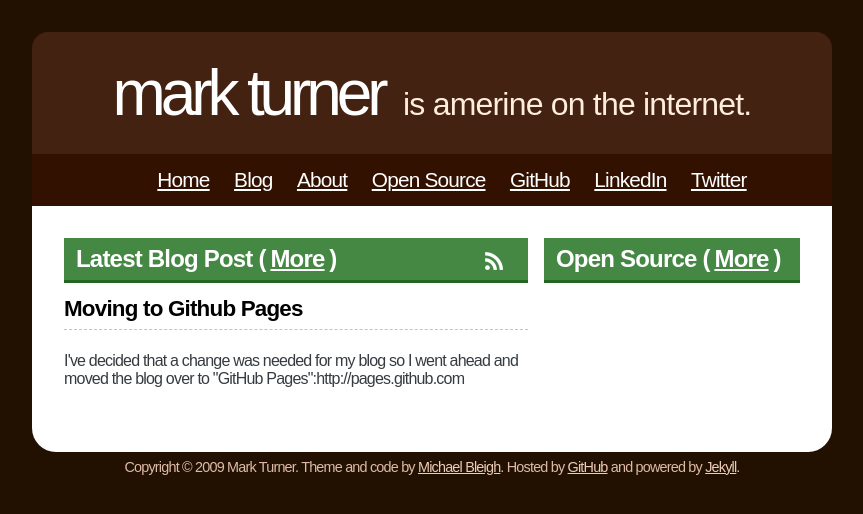
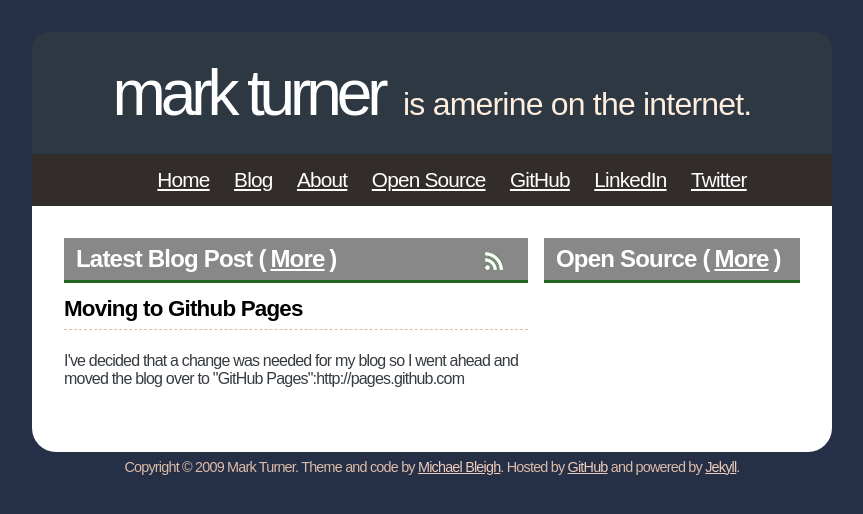
Before and after one commit to amerine/amerine.github.com, a Jekyll site: the page built from index.html, in a window 1280 px wide. Shown: the top 514 px of the page, without its empty margins (208-1071 px from the left). Built offline with Jekyll 4.4.1, drawn with Linux system fonts in a browser that asks for light colours.

Commit message:
Tweaked style

```diff
--- a/stylesheets/master.css
+++ b/stylesheets/master.css
@@ -1,12 +1,12 @@
 body {
   font-family: Arial, sans-serif;
   letter-spacing: -0.05em;
-  background: #210;
+  background: #252f45;
   color: #353B40;
 }
 
 a {
-  color: #262;
+  color: #4a3865;
   font-weight: bold;
 }
 
@@ -28,7 +28,7 @@ a:visited {
 #header {
   text-transform: lowercase;
   text-align: left;
-  background: #421;
+  background: #2d3842;
   -moz-border-radius-topleft: 1em;
   -webkit-border-top-left-radius: 1em;
   -moz-border-radius-topright: 1em;
@@ -56,7 +56,7 @@ a:visited {
 }
 
 #menu {
-  background: #310;
+  background: #322d2b;
 }
 
 #menu ul {
@@ -174,7 +174,7 @@ div.related {
 }
 
 #content .home_box h2 {
-  background: #484;
+  background: #898889;
   padding: 0.3em 0.5em;
   border-bottom: 3px solid #262;
   margin-bottom: 0em;
```
